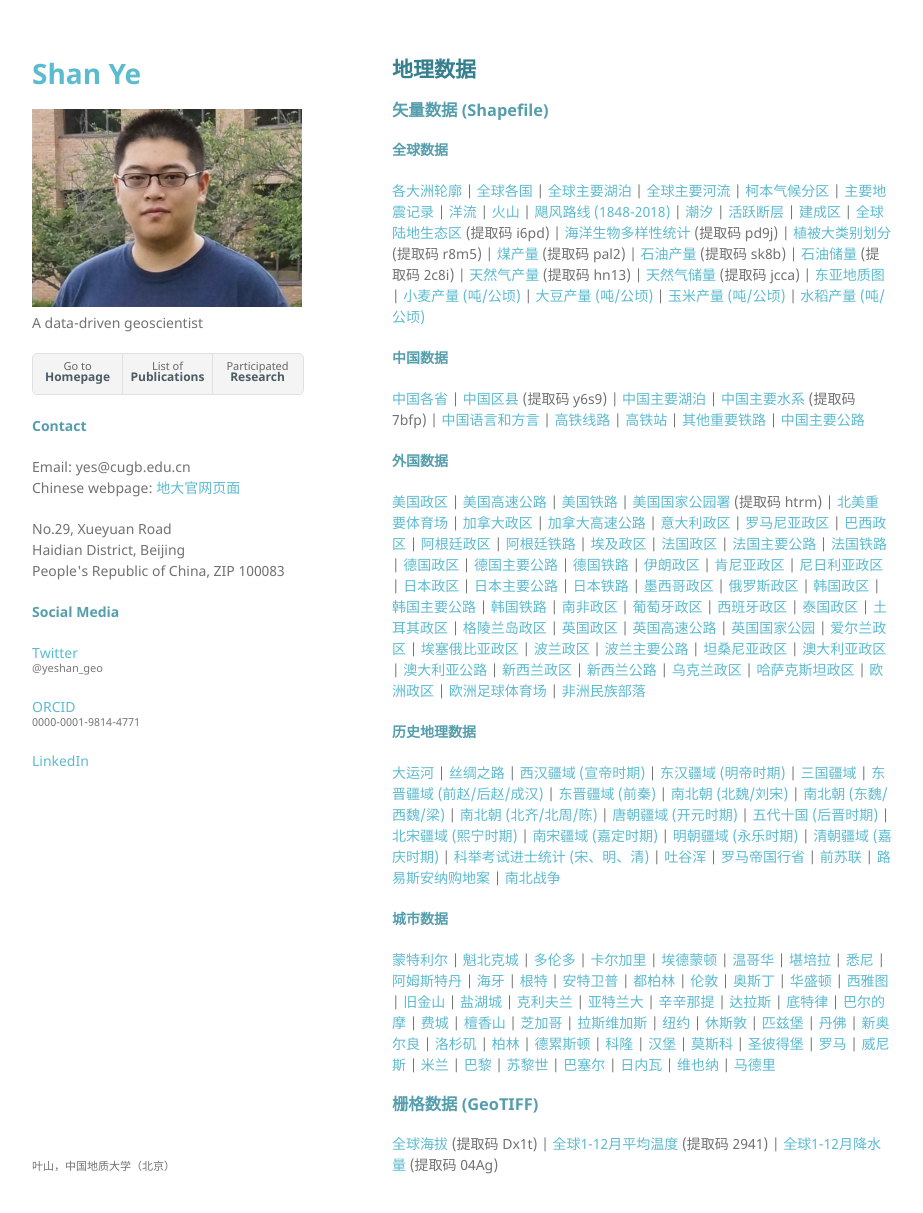
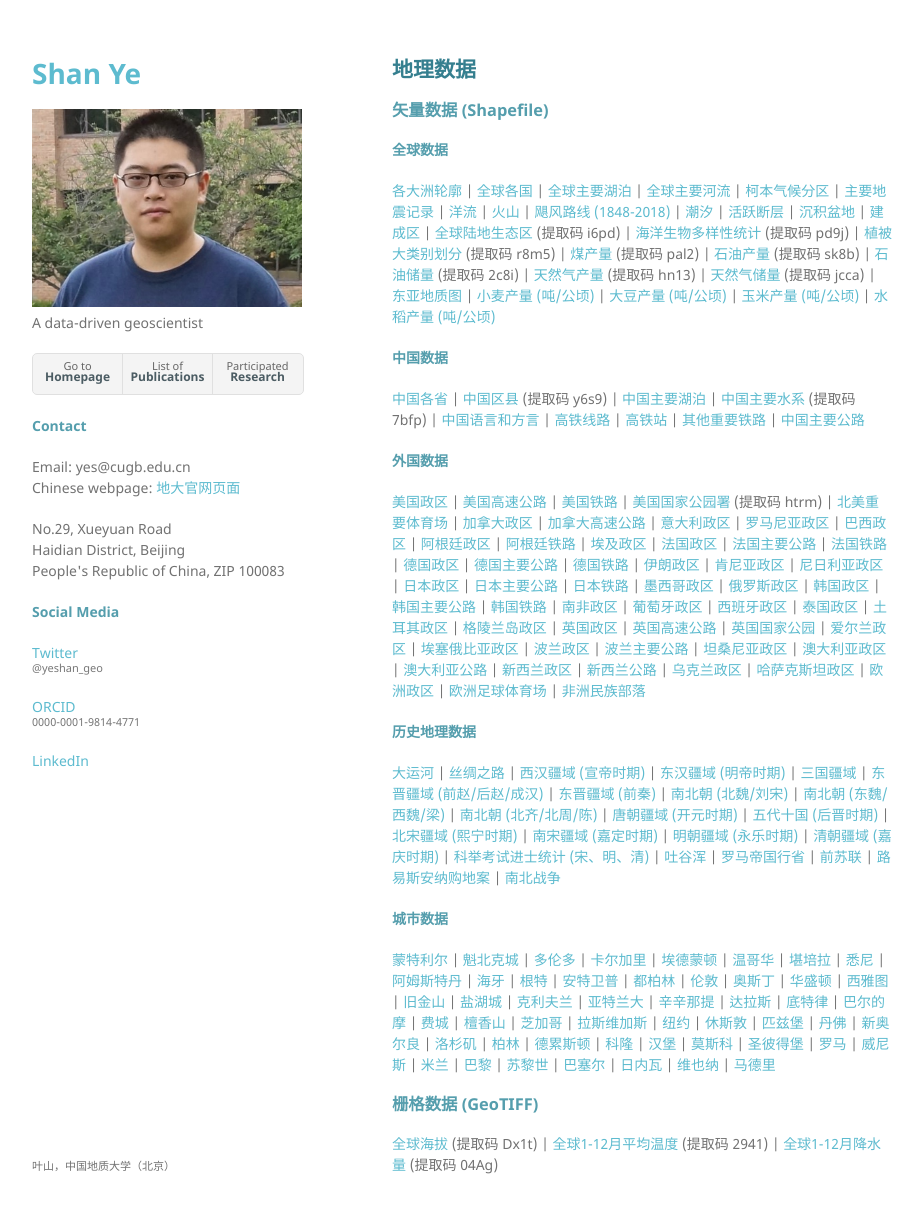
Before and after one commit to yeshan-geo/yeshan-geo.github.io, a Jekyll site: the page built from pages/geo_data.md, in a window 1280 px wide and 1245 px high. Shown: the top 1213 px of the window, without its empty margins (178-1101 px from the left). Built offline with Jekyll 4.4.1, drawn with Linux system fonts in a browser that asks for light colours; our own code applies the rules of GitHub Pages for plain Markdown files.

Commit message:
Update geo_data.md

```diff
--- a/pages/geo_data.md
+++ b/pages/geo_data.md
@@ -12,6 +12,7 @@
 [飓风路线 (1848-2018)](https://github.com/yeshancqcq/geographic_data/blob/main/world/hurricane.zip) |
 [潮汐](https://github.com/yeshancqcq/geographic_data/blob/main/world/Global_Tidal_Range_Classification.zip) |
 [活跃断层](https://github.com/yeshancqcq/geographic_data/blob/main/world/FaultsWorld.zip) |
+[沉积盆地](https://github.com/yeshancqcq/geographic_data/blob/main/world/Sed_Basins.zip) |
 [建成区](https://github.com/yeshancqcq/geographic_data/blob/main/world/UrbanWorld.zip) |
 [全球陆地生态区](https://pan.baidu.com/s/1dbPnosuEmV-atnoN67Ln6w) (提取码 i6pd) |
 [海洋生物多样性统计](https://pan.baidu.com/s/1ge53LyaVY92VTVCFiUieag) (提取码 pd9j) |
```
